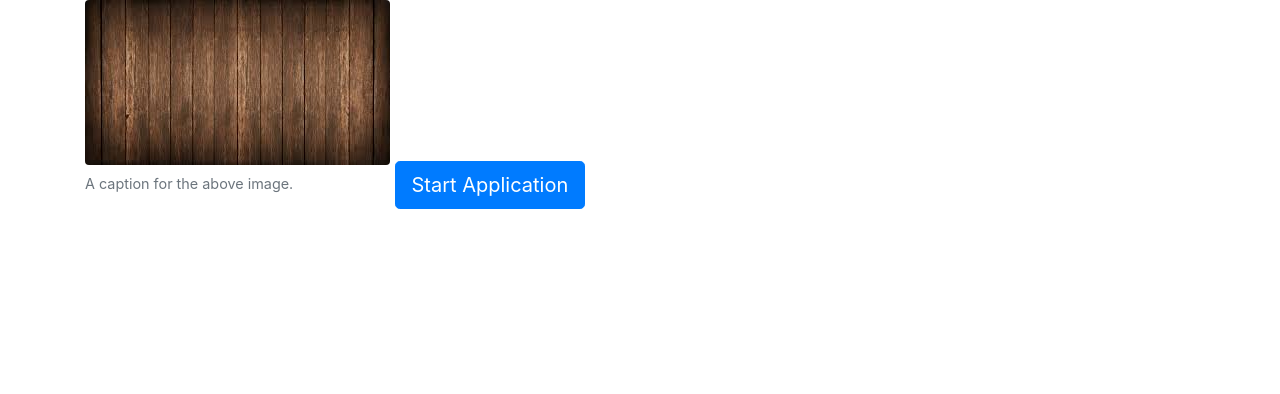
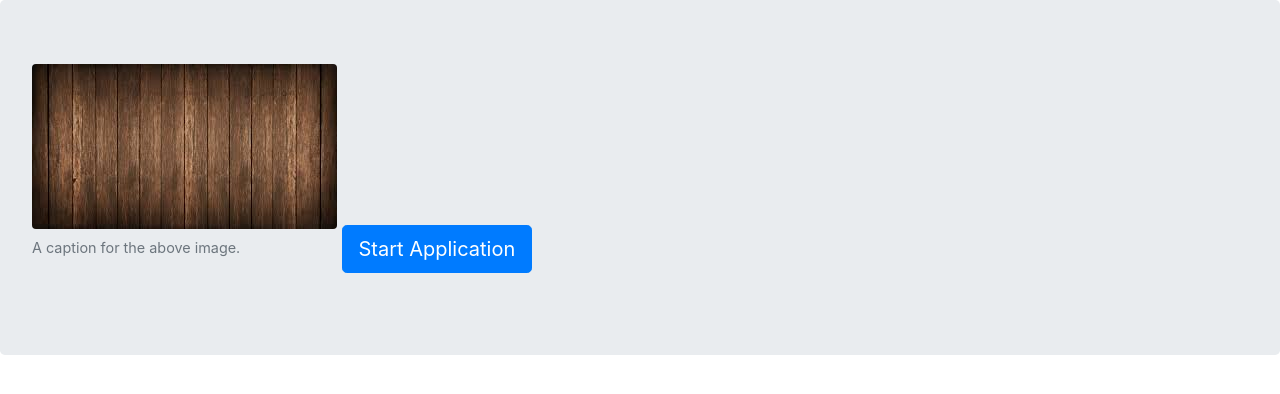
Before and after one commit to divyachallapalli/WebSiteTemplate, a plain HTML site: page index.html in a window 1280 px wide. Drawn offline with nearby package versions, Linux system fonts and the light colour scheme.

Commit message:
Update index.html

```diff
--- a/index.html
+++ b/index.html
@@ -4,7 +4,7 @@
 	<meta name="viewport" content="width=device-width, initial-scale=1, shrink-to-fit=no">
 </head>
 <body>
-<div class="container">
+<div class="jumbotron">
 	<figure class="figure">
 	  <img src="img.jpg" style="max-width: 100%;height: auto;" class="figure-img img-fluid rounded" alt="...">
 	  <figcaption class="figure-caption">A caption for the above image.</figcaption>
```
